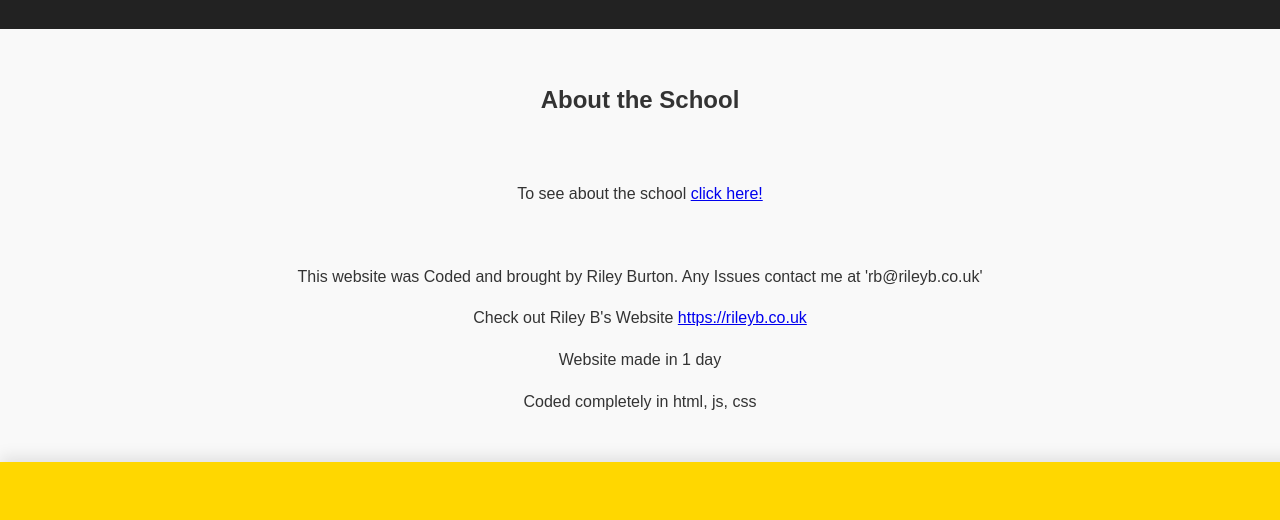
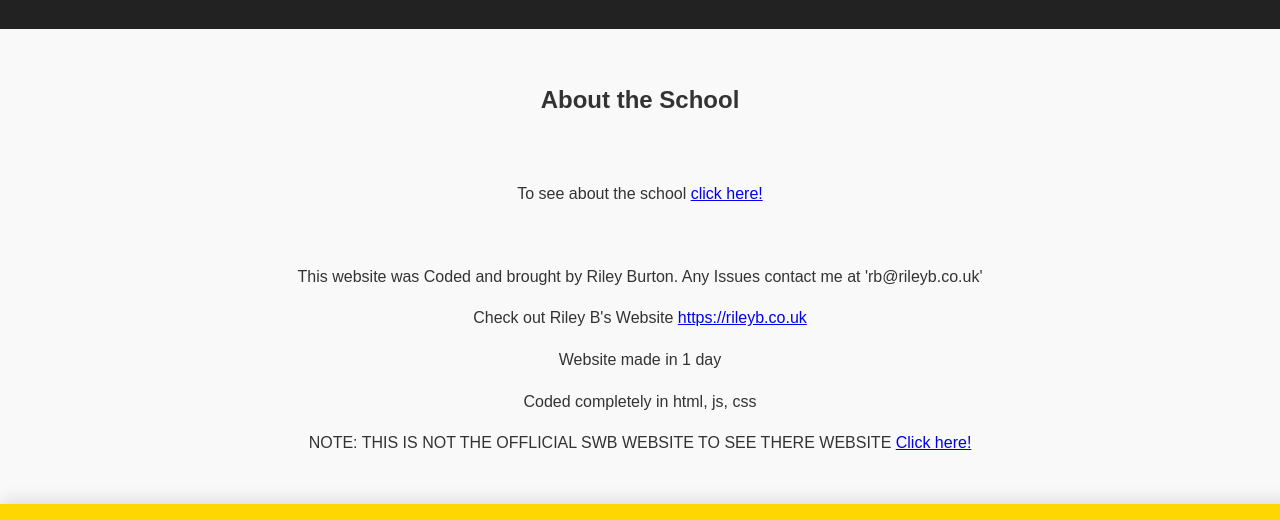
Before and after one commit to rileyshy/fanwebsite, a plain HTML site: page about.html in a window 1280 px wide. Shown: the part 112-632 px from the top of the page. Drawn offline with Linux system fonts and the light colour scheme.

Commit message:
Update about.html

```diff
--- a/about.html
+++ b/about.html
@@ -27,6 +27,7 @@
         <p>Check out Riley B's Website <a href="https://rileyb.co.uk">https://rileyb.co.uk</a></p>
         <p>Website made in 1 day</p>
         <p>Coded completely in html, js, css</p>
+        <p>NOTE: THIS IS NOT THE OFFLICIAL SWB WEBSITE TO SEE THERE WEBSITE <a href="https://ormistonswbacademy.org.uk">Click here!</a></p></p>
 
 
     </section>
```
